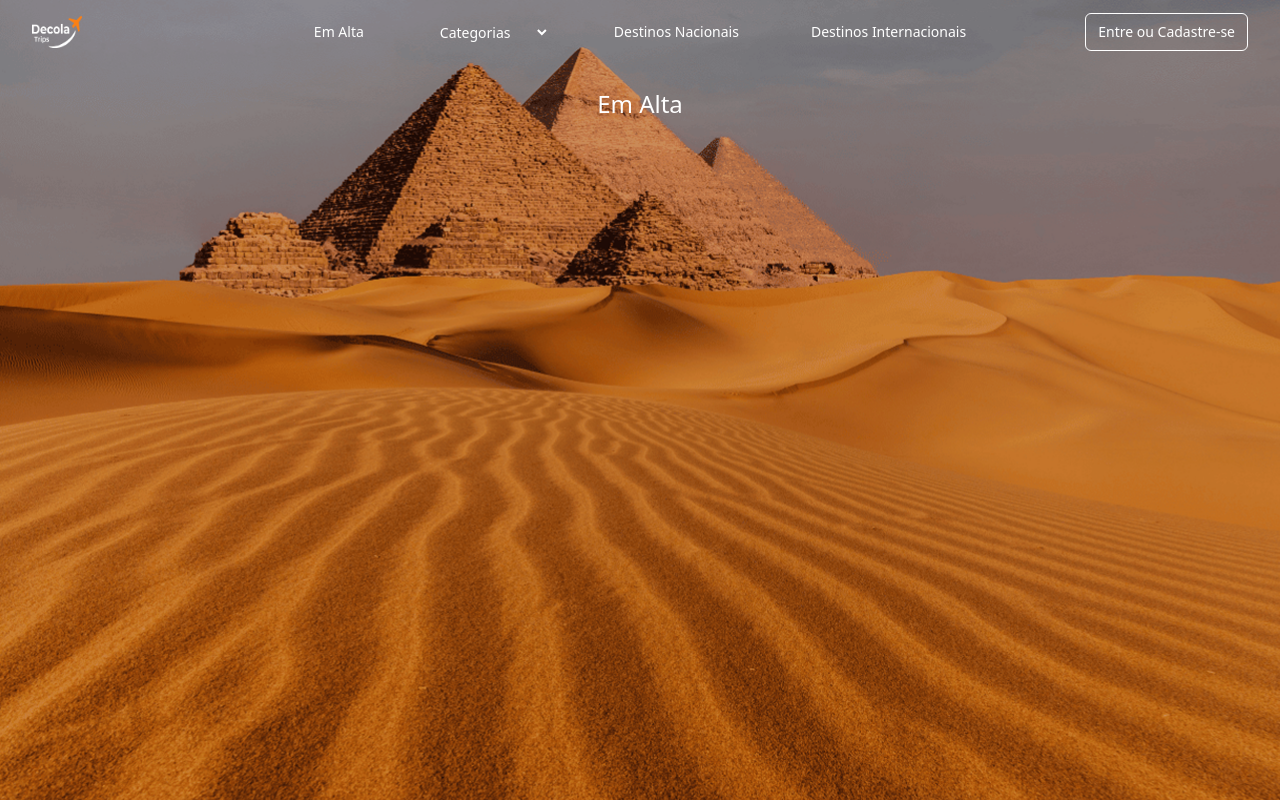
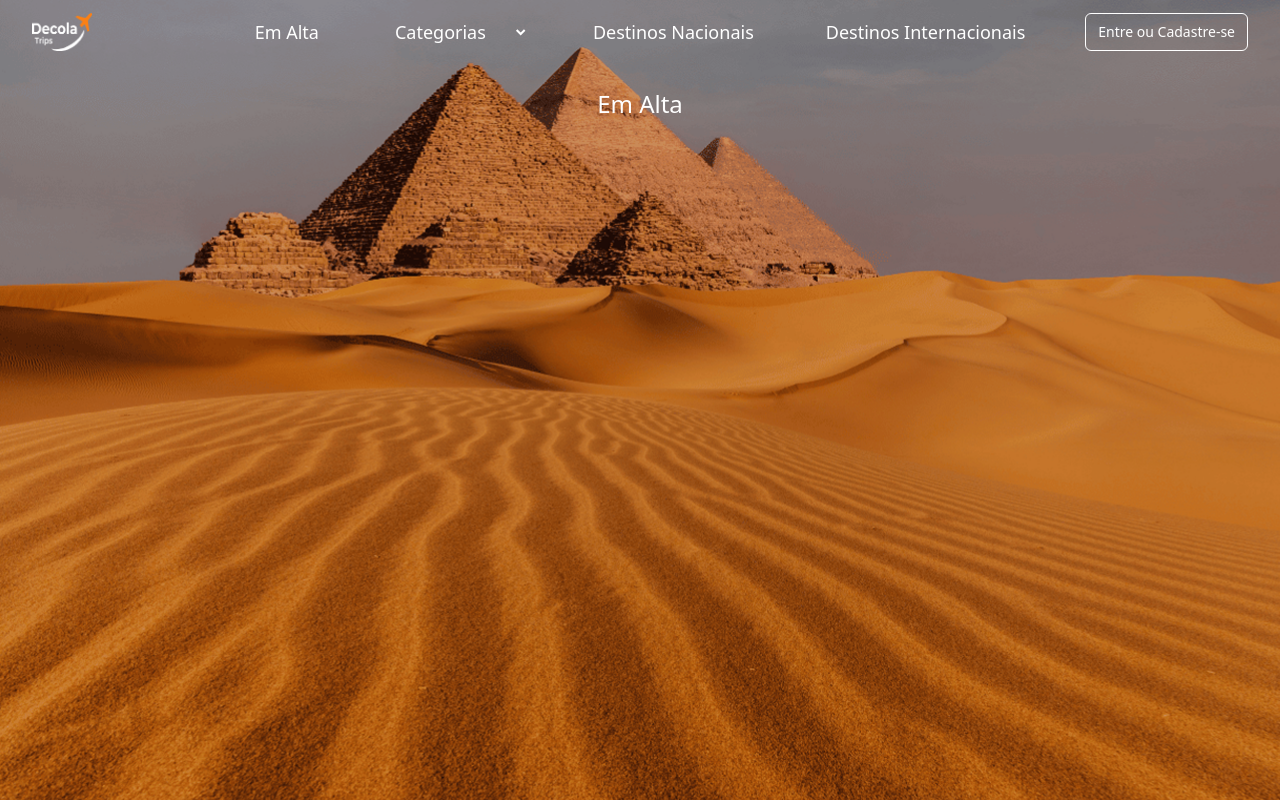
Before and after one commit to DecolaTrips/decolatrips-frontend, an Angular app: page /emalta in a window 1280 px wide. Built offline with nearby package versions, Linux system fonts and the light colour scheme.

Commit message:
feat: replace logo image and enhance navbar link styles for better visibility

```diff
--- a/src/app/components/navbar/navbar.html
+++ b/src/app/components/navbar/navbar.html
@@ -23,20 +23,20 @@
       <!-- Logo à esquerda - agora oculta em mobile sempre -->
       <div class="hidden md:flex shrink-0 items-center">
         <a href="/home">
-          <img src="Frame_220.png" alt="Decola Trips" class="h-8 w-auto" />
+          <img src="logo_branco.png" alt="Decola Trips" class="h-8 w-auto" style="width: 60px; height: auto;"/>
         </a>
       </div>
       <!-- Menu centralizado -->
       <div class="hidden md:flex absolute left-1/2 transform -translate-x-1/2">
         <div class="flex space-x-8">
           <div>
-            <a href="/emalta" class="rounded-md px-5 py-2 flex items-center space-x-2 hover:bg-orange-500 text-sm font-medium text-white whitespace-nowrap">
+            <a href="/emalta" class="rounded-md px-5 py-2 flex items-center space-x-2 hover:bg-orange-500 text-lg font-medium text-white whitespace-nowrap">
               Em Alta
             </a>
           </div>
           <div
-            class="rounded-md py-1 px-3 flex items-center space-x-2 hover:bg-orange-500 text-sm font-medium text-white whitespace-nowrap">
-            <select class="text-white rounded px-2 py-1 rounded-md">
+            class="rounded-md py-1 px-3 flex items-center space-x-2 hover:bg-orange-500 text-lg font-medium text-white whitespace-nowrap">
+            <select class="text-white rounded px-2 py-1 rounded-md bg-transparent hover:bg-orange-500">
               <option class="text-black bg-white">Categorias</option>
               <option value="aventura" class="text-black bg-white">Aventura</option>
               <option value="praia" class="text-black bg-white">Praia</option>
@@ -45,12 +45,12 @@
             </select>
           </div>
           <div>
-            <a href="/destinos/nacionais" class="rounded-md px-5 py-2 flex items-center space-x-2 hover:bg-orange-500 text-sm font-medium text-white whitespace-nowrap">
+            <a href="/destinos/nacionais" class="rounded-md px-5 py-2 flex items-center space-x-2 hover:bg-orange-500 text-lg font-medium text-white whitespace-nowrap">
               Destinos Nacionais
             </a>
           </div>
           <div>
-            <a href="/destinos/internacionais" class="rounded-md px-5 py-2 flex items-center space-x-2 hover:bg-orange-500 text-sm font-medium text-white whitespace-nowrap">
+            <a href="/destinos/internacionais" class="rounded-md px-5 py-2 flex items-center space-x-2 hover:bg-orange-500 text-lg font-medium text-white whitespace-nowrap">
               Destinos Internacionais
             </a>
           </div>
```
Also changed, not shown: public/Frame_220.png (deleted), public/logo_branco.png.
